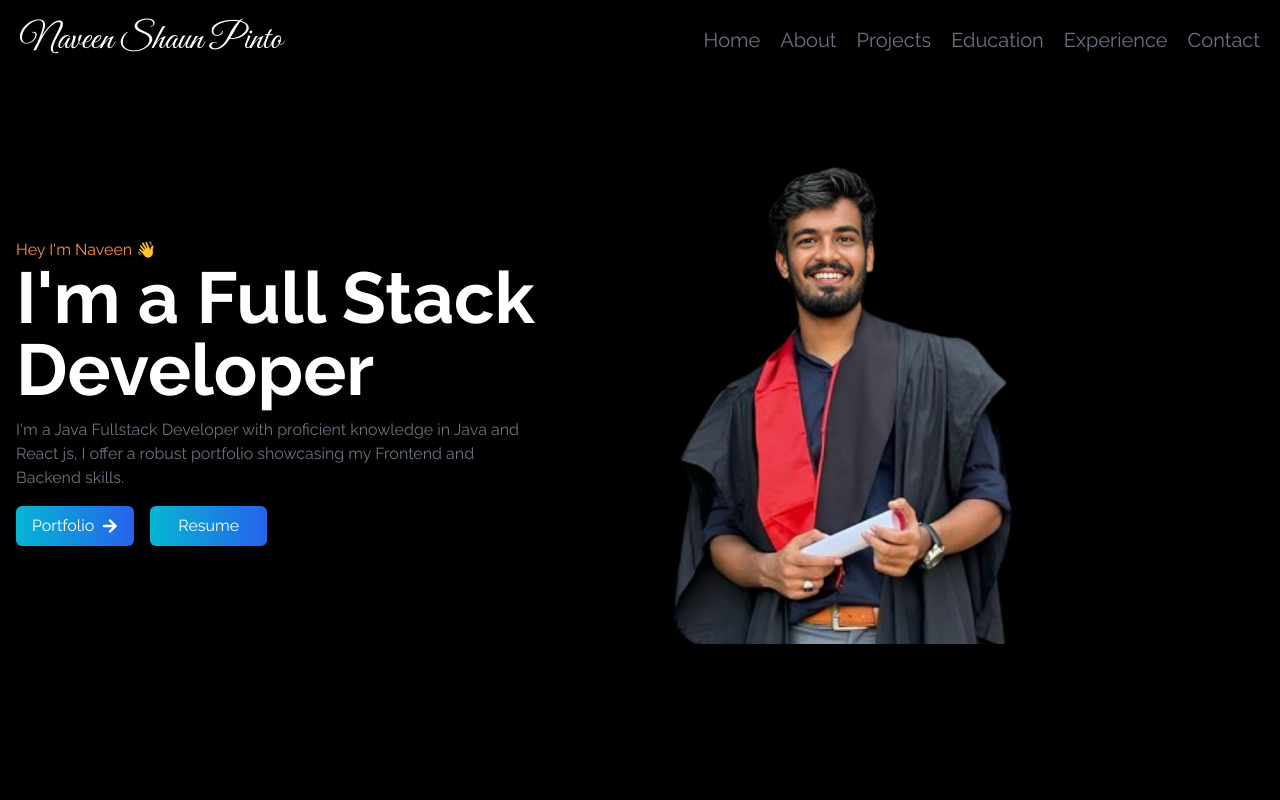
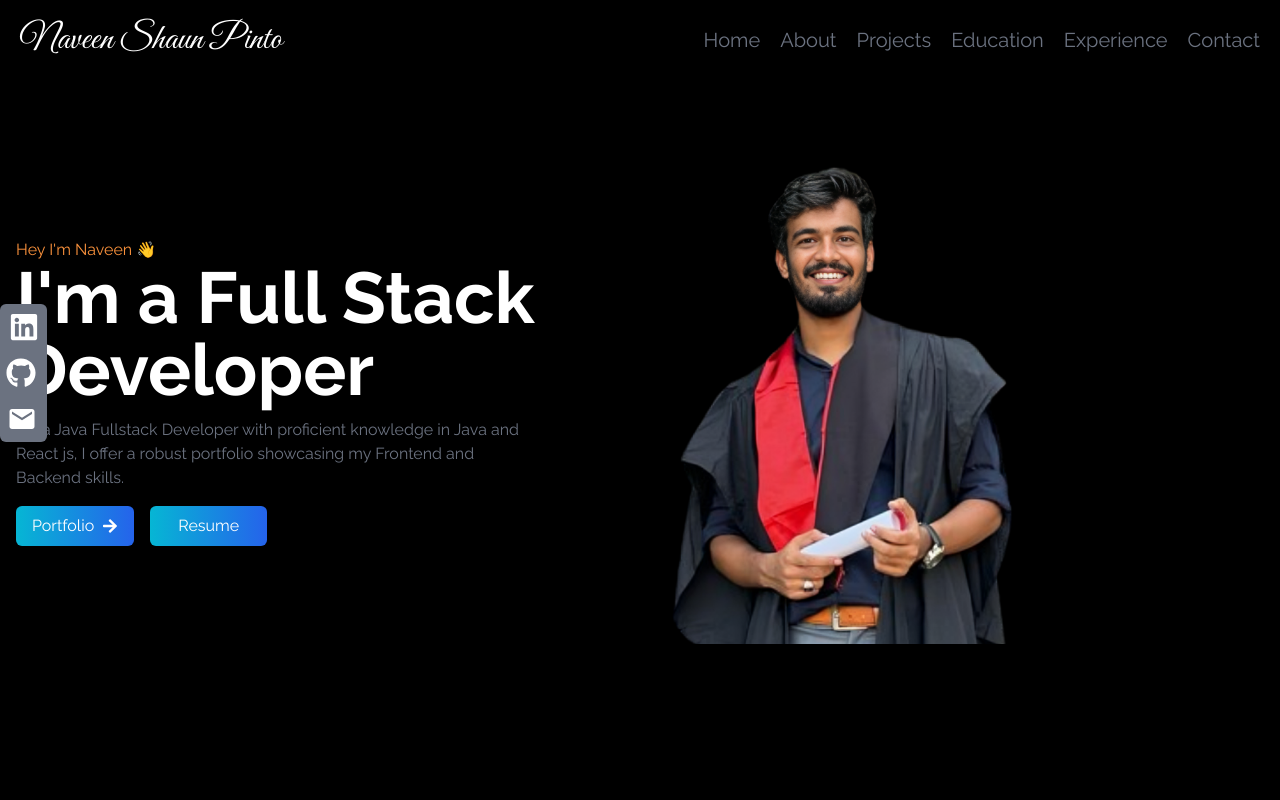
Before and after one commit to Navipinto/My-portfolio--React-Tailwind, a React (Create React App) app: page / in a window 1280 px wide. Shown: the top 800 px of the page. Built offline with nearby package versions, Linux system fonts and the light colour scheme.

Commit message:
final commit

```diff
--- a/src/App.js
+++ b/src/App.js
@@ -18,6 +18,7 @@ function App() {
       <Education/>
       <Experience/>
       <Contact/>
+      <SocialLinks/>
     </div>
   );
 }
```
